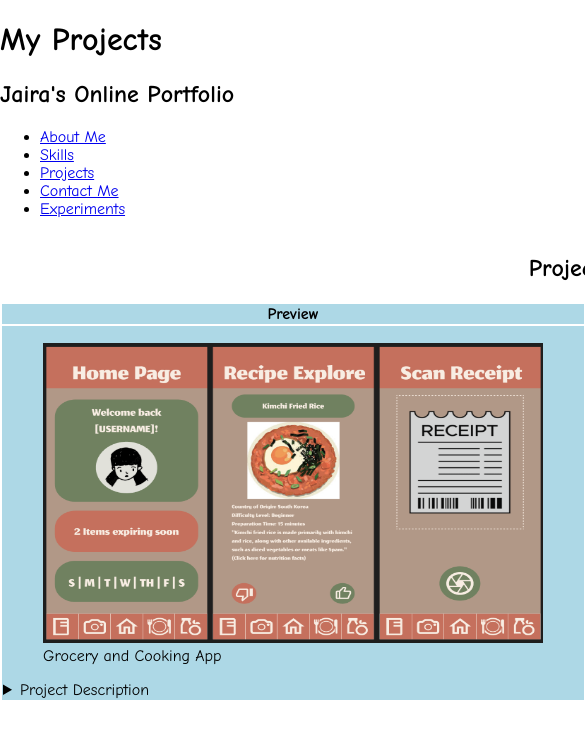
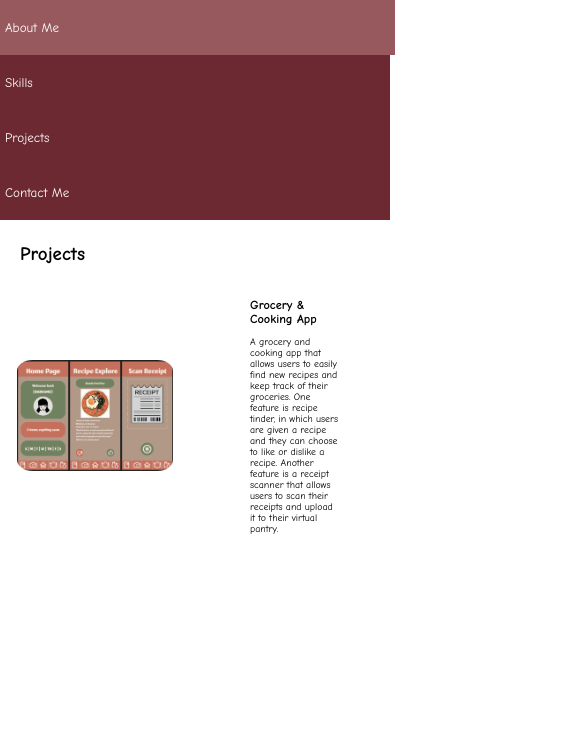
Before and after one commit to jcaylao/CSS-Online-Portfolio, a plain HTML site: page projects.html in a window 390 px wide. Shown: the top 738 px of the page, 585 px wide, since content can reach past the window. Drawn offline with Linux system fonts and the light colour scheme; grey boxes are pictures that could not be loaded.

Commit message:
styled projects

```diff
--- a/projects.html
+++ b/projects.html
@@ -10,60 +10,124 @@
     <link href="styles/main.css" rel="stylesheet">
     <title>Projects page</title>
     <style>
+        .container {
+            display: grid;
+            grid-template-columns: 3fr 3fr 1fr;
+            grid-template-rows: 0.1fr 1fr 1fr;
+            gap: 10px;
+            grid-template-areas:
+            "h1 . nav"
+            "img hgroup nav"
+            ". . nav"
+        }
+        /* Mobile */
+        @media (max-width: 768px) {
+            .container {
+                grid-template-columns: 1fr 1fr;
+                grid-template-rows: 1fr;
+                grid-template-areas:
+                "nav nav"
+                "h1 h1"
+                "img hgroup"
+            }
+        }
+        /* Tablet & Restrictive Laptop Screens */
+        @media (min-width: 769px) and (max-width: 1200px) {
+            .container {
+                grid-template-columns: 1fr 1fr;
+                grid-template-areas:
+                "nav nav"
+                "h1 h1"
+                "img hgroup"
+            }
+        }
+        h1 {
+            grid-area: h1;
+            font-size: calc(2.7dvw + 1dvh);
+            padding-left: 20px;
+        }
+        #project1 {
+            grid-area: hgroup;
+            padding-left: 50px;
+            padding-right: 50px;
+        }
+        #project1 h2 {
+            font-size: calc(1dvw + 1dvh);
+        }
+        #project1 p {
+            font-size: calc(0.9dvw + 0.75dvh)
+        }
+        #grocery-app {
+            grid-area: img;
+            display: flex;
+            justify-content: center;
+            align-items: center;
+        }
+        .video-container {
+            position: relative;
+            width: 40dvw;
+            height: auto;
+            display: flex;
+            justify-content: center;
+            align-items: center;
+        }
+        .video-container img {
+            width: 40dvw;
+            height: auto;
+            object-fit: cover;
+            border-radius: 10%;
+            transition: opacity 0.5s ease-in-out;
+        }
+        .hover-video {
+            position: absolute;
+            width: 40dvw;
+            height: auto;
+            border-radius: 10%;
+            object-fit: cover;
+            opacity: 0;
+            visibility: hidden;
+            transition: opacity 0.5s ease-in-out;
+        }
+        .video-container:hover img {
+            opacity: 0;
+        }
+        .video-container:hover .hover-video {
+            opacity: 1;
+            visibility: visible;
+        }
     </style>
 </head>
 
 <body>
-    <header>
-        <h1>My Projects</h1>
-    </header>
-
-    <main>
+    <main class="container">
         <nav>
-            <h1>Jaira's Online Portfolio</h1>
             <ul>
                 <li><a href="index.html">About Me</a></li>
                 <li><a href="skills.html">Skills</a></li>
                 <li><a href="projects.html">Projects</a></li>
                 <li><a href="contact.html">Contact Me</a></li>
-                <li><a href="experiments.html">Experiments</a></li>
             </ul>
         </nav>
-        <table>
-            <caption><h2>Projects</h2></caption>
-            <colgroup>
-                <col span="2" style="background-color:lightblue">
-            </colgroup>
-            <tr>
-                <th>Preview</th>
-                <th>Video Demo</th>
-            </tr>
-            <tr>
-                <td>
-                    <figure>
-                        <img src="images/GROCERY-APP.png" alt="GROCERY-APP" width="500" height="300">
-                        <figcaption>Grocery and Cooking App</figcaption>
-                    </figure>
-                    <details>
-                        <summary>
-                            Project Description
-                        </summary>
+        <h1>Projects</h1>
+        <section id="grocery-app">
+            <div class="video-container">
+                <img src="images/GROCERY-APP.png" alt="GROCERY-APP">
+                <video class="hover-video" autoplay muted loop playsInline>
+                    <source src="images/GroceryAppDemo.mp4" type="video/mp4">
+                    Your browser does not support the video tag.
+                </video>
+            </div>
+        </section>
+
+        <hgroup id="project1">
+            <h2>Grocery & Cooking App</h2>
             <p>
                 A grocery and cooking app that allows users to easily find new recipes and keep track
                 of their groceries. One feature is recipe tinder, in which users are given a recipe
                 and they can choose to like or dislike a recipe. Another feature is a receipt scanner
                 that allows users to scan their receipts and upload it to their virtual pantry.
             </p>
-                    </details>
-                </td>
-                <td>
-                    <video controls height="300" width="550">
-                        <source src="images/GroceryAppDemo.mp4" type="video/mp4">
-                        <div class="error">Your browser does not support the video tag.</div>
-                    </video>
-                </td>
-            </tr>
-        </table>
+        </hgroup>
     </main>
 
     <noscript>Javascript is disabled, some features may not work properly.</noscript>
--- a/styles/main.css
+++ b/styles/main.css
@@ -12,3 +12,29 @@ body {
     padding: 0;
     margin: 0;
 }
+
+/* Nav bar styling */
+nav {
+    grid-area: nav;
+    background-color: #6d2932;
+    margin: 0;
+    padding: 0;
+}
+nav ul {
+    list-style: none;
+    margin: 0;
+    padding: 0;
+}
+nav ul li a {
+    display: block;
+    width: 100%;
+    padding: 20px 0 20px 5px;
+    text-decoration: none;
+    color: white;
+    font-size: calc(1.2dvw + 1dvh);
+    background: transparent;
+}
+nav ul li a:hover {
+    background: #97595e;
+    color: #fff;
+}
```
Also changed, not shown: index.html (+1 -45 lines), skills.html (+34 -26 lines), images/CARTOON-ME.jpg (deleted), images/CARTOON-ME.png (deleted), images/CARTOON-ME.webp (deleted), images/email-white.jpg (deleted), images/email-white.png (deleted), images/email-white.webp (deleted), images/github-white.jpg (deleted), images/github-white.png (deleted), images/github-white.webp (deleted), images/instagram-white.jpg (deleted), images/instagram-white.png (deleted), images/instagram-white.webp (deleted). Lines whose indentation alone changed are shown as unchanged.
